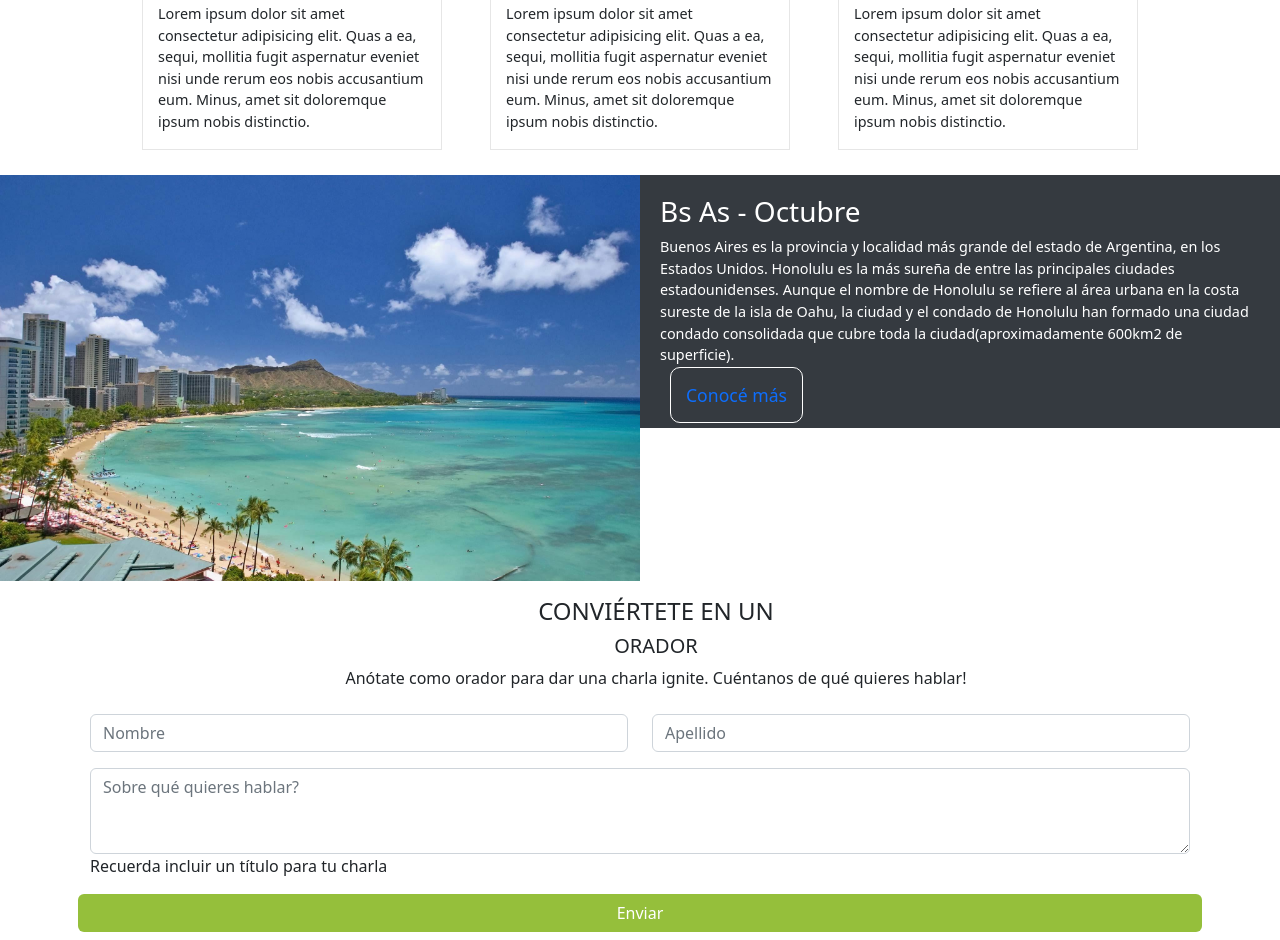
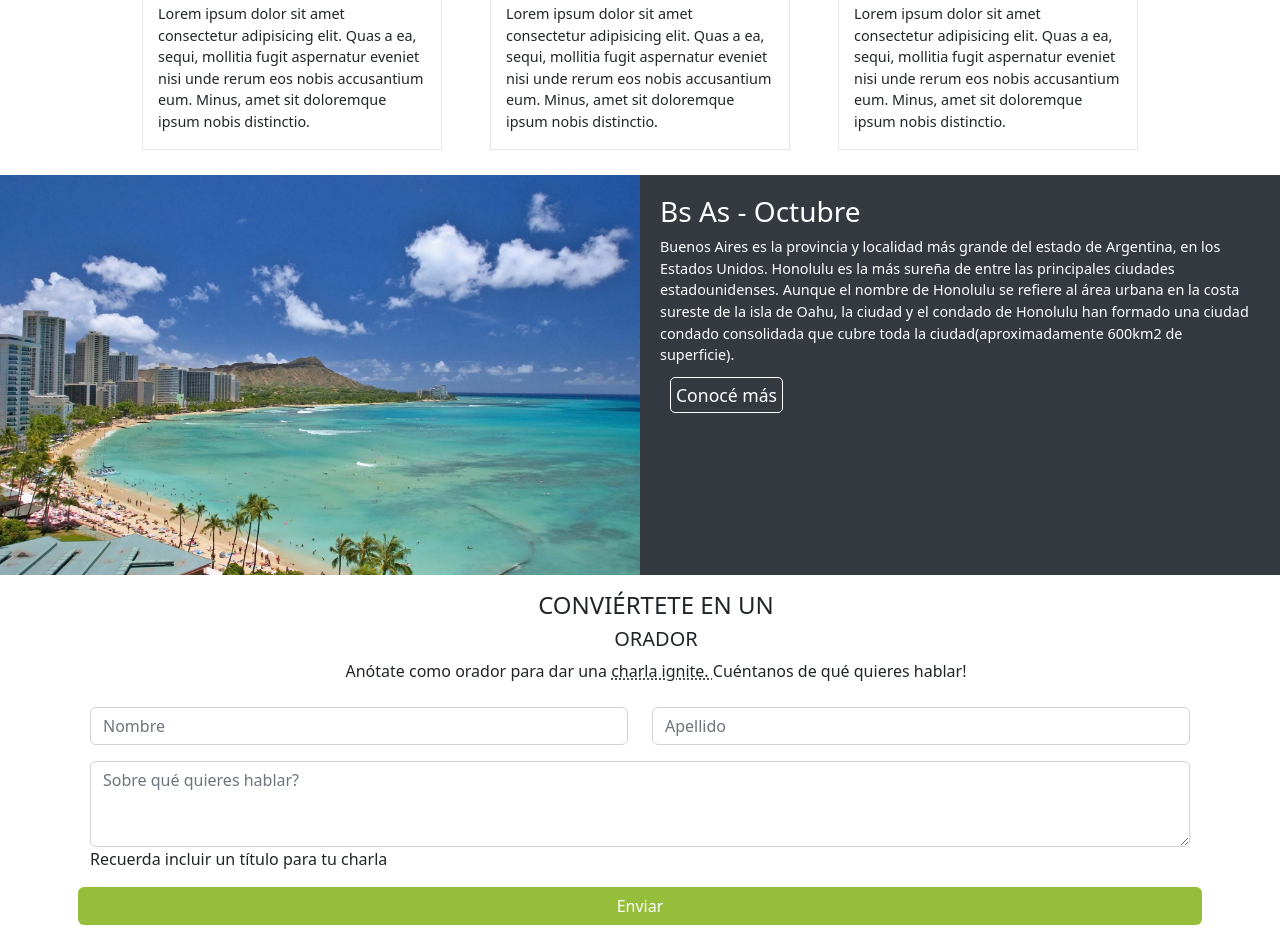
Before and after one commit to ArielMichelli/TP-JS-FrontEnd, a plain HTML site: page index.html in a window 1280 px wide. Shown: the part 1326-2266 px from the top of the page. Drawn offline with nearby package versions, Linux system fonts and the light colour scheme.

Commit message:
Subiendo la V3

```diff
--- a/css/style.css
+++ b/css/style.css
@@ -236,7 +236,7 @@ nav .logo {
 /* ====== CUADRO con imagen pre footer ======*/
 .cuadro {
     display: flex;
-    min-height: 400px;
+    height: 400px;
 }
 
 .cuadro__texto {
@@ -248,8 +248,11 @@ nav .logo {
     font-size: 0.9rem;
 }
 
-.cuadro__texto .cuadro__texto a {
+.cuadro__texto a {
     color: white;
+    padding: 5px;
+    margin-top: 5px;
+    border-radius: 5px;
 }
 
 .cuadro__imagen {
@@ -262,23 +265,33 @@ nav .logo {
     height: 100%;
     object-fit: cover;
 }
-
+.boton-blanco a{
+    color: white;
+}
 @media (max-width:768px) {
     .cuadro {
         display: block;
+        height: 100%;
     }
 
     .cuadro__imagen {
         width: 100%;
+        height: 50%;
     }
 
     .cuadro__texto {
         width: 100%;
+        height: 50%;
         padding: 20px;
     }
 }
 
-.boton-formulario-verde{
+.boton-formulario-verde {
     background-color: #95BF3B;
     color: white;
 }
+
+.linea-puntos {
+    text-decoration: dotted underline;
+
+}
--- a/index.html
+++ b/index.html
@@ -123,7 +123,7 @@
                 <a class="boton-blanco" href="#">Conocé más</a>
             </div>
         </div>
-        <section class="formulario container">
+        <section class="formulario container mt-1">
             <div class="container text-center m-3">
                 <h4>CONVIÉRTETE EN UN</h4>
                 <h5>ORADOR</h5>
```
